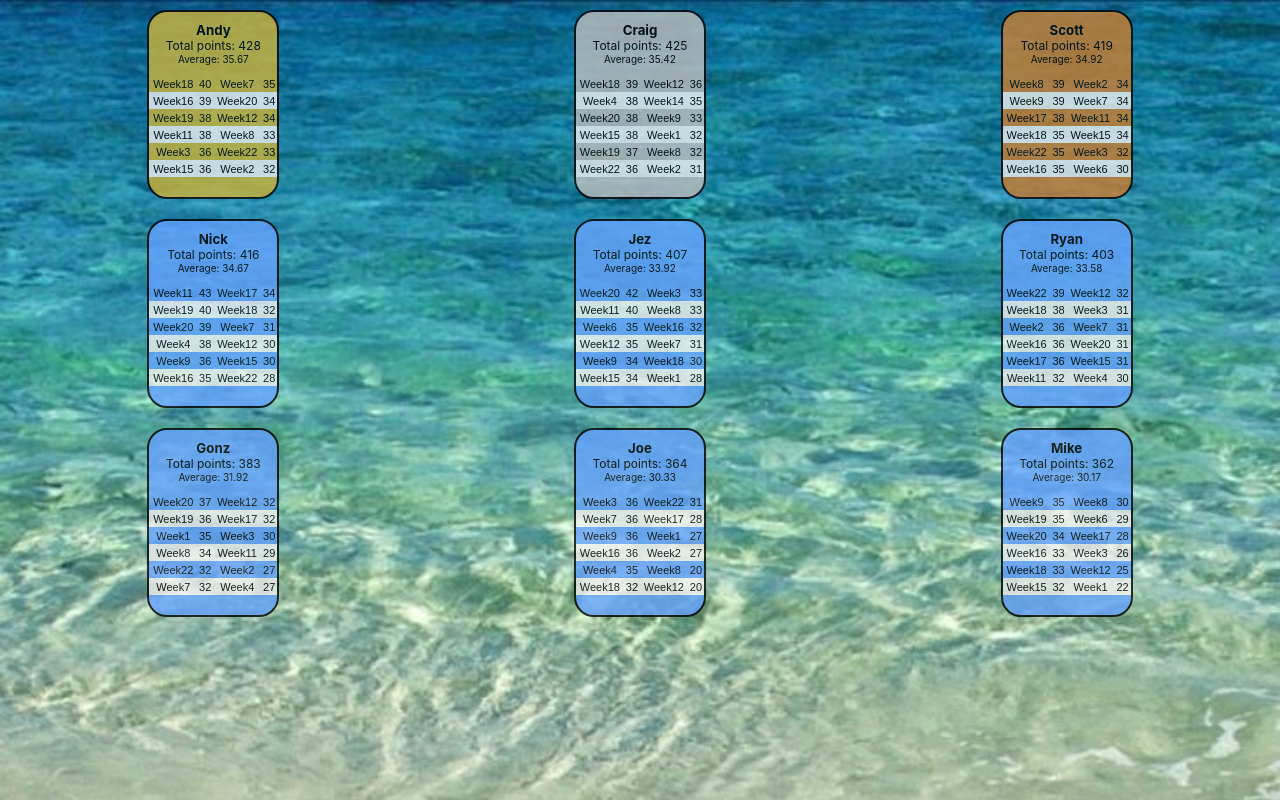
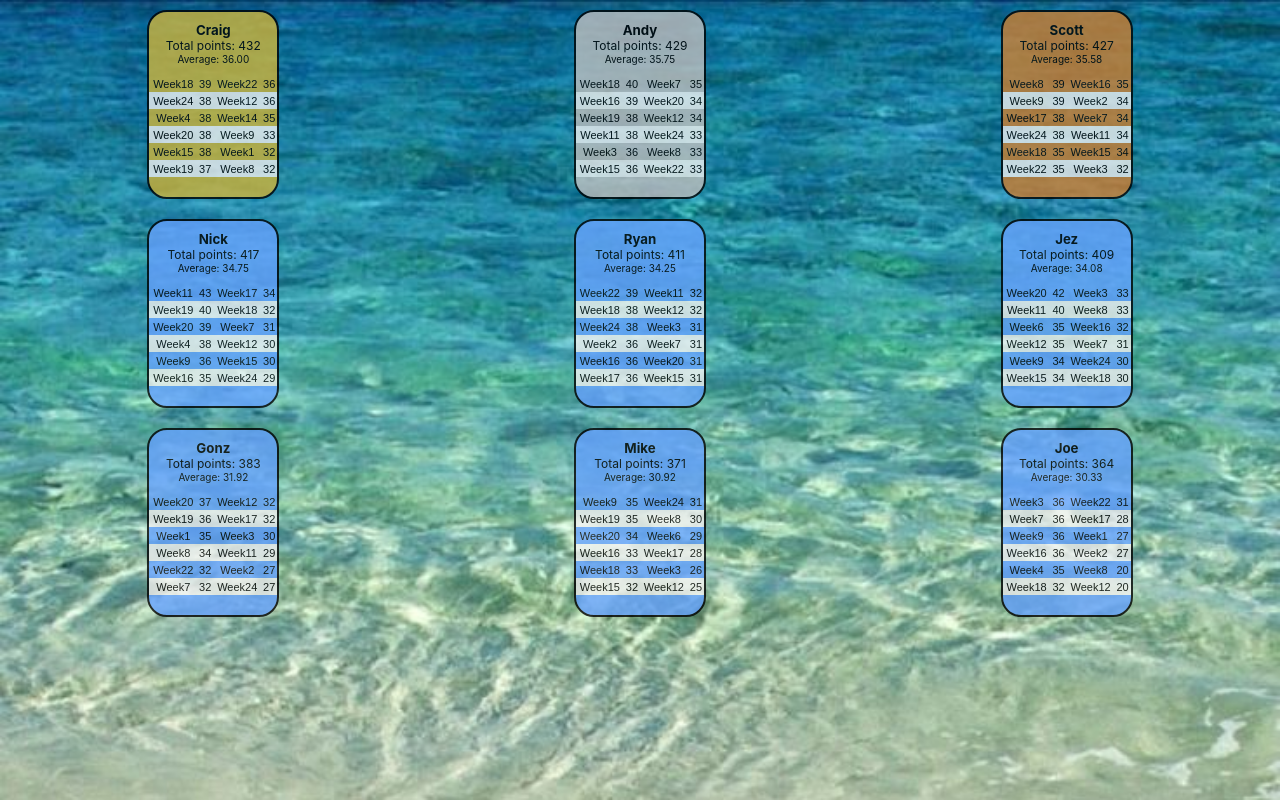
Before and after one commit to Ryan6Payne/winter-league, a React (Create React App) app: page / in a window 1280 px wide. Built offline with nearby package versions, Linux system fonts and the light colour scheme.

Commit message:
week24 scores

```diff
--- a/src/App.js
+++ b/src/App.js
@@ -9,11 +9,29 @@ const App = () => {
         <div>
           <div className="container">
             <div className="row">
+            <div className="col-sm">
+                <GolfPlayerCard golfScores={
+                  [
+                    { week: 'Week1', score: 32 },
+                    { week: 'Week24', score: 38 },
+                    { week: 'Week22', score: 36 },
+                    { week: 'Week4', score: 38 },
+                    { week: 'Week18', score: 39 },
+                    { week: 'Week19', score: 37 },
+                    { week: 'Week8', score: 32 },
+                    { week: 'Week9', score: 33 },
+                    { week: 'Week20', score: 38 },
+                    { week: 'Week12', score: 36 },
+                    { week: 'Week14', score: 35 },
+                    { week: 'Week15', score: 38 }
+                  ]
+                } playerName="Craig" weeksPlayed={12} cardClass={"gold"} />
+              </div>
               <div className="col-sm">
                 <GolfPlayerCard golfScores={
                   [
                     { week: 'Week20', score: 34 },
-                    { week: 'Week2', score: 32 },
+                    { week: 'Week24', score: 33 },
                     { week: 'Week3', score: 36 },
                     { week: 'Week19', score: 38 },
                     { week: 'Week7', score: 35 },
@@ -25,26 +43,9 @@ const App = () => {
                     { week: 'Week16', score: 39 },
                     { week: 'Week18', score: 40 }
                   ]
-                } playerName="Andy" weeksPlayed={12} cardClass={"gold"}/>
+                } playerName="Andy" weeksPlayed={12} cardClass={"silver"}/>
               </div>
-              <div className="col-sm">
-                <GolfPlayerCard golfScores={
-                  [
-                    { week: 'Week1', score: 32 },
-                    { week: 'Week2', score: 31 },
-                    { week: 'Week22', score: 36 },
-                    { week: 'Week4', score: 38 },
-                    { week: 'Week18', score: 39 },
-                    { week: 'Week19', score: 37 },
-                    { week: 'Week8', score: 32 },
-                    { week: 'Week9', score: 33 },
-                    { week: 'Week20', score: 38 },
-                    { week: 'Week12', score: 36 },
-                    { week: 'Week14', score: 35 },
-                    { week: 'Week15', score: 38 }
-                  ]
-                } playerName="Craig" weeksPlayed={12} cardClass={"silver"} />
-              </div>
+
               <div className="col-sm">
               <GolfPlayerCard golfScores={
                 [
@@ -52,7 +53,7 @@ const App = () => {
                   { week: 'Week2', score: 34 },
                   { week: 'Week3', score: 32 },
                   { week: 'Week18', score: 35 },
-                  { week: 'Week6', score: 30 },
+                  { week: 'Week24', score: 38 },
                   { week: 'Week7', score: 34 },
                   { week: 'Week8', score: 39 },
                   { week: 'Week9', score: 39 },
@@ -69,7 +70,7 @@ const App = () => {
             <div className="col-sm">
               <GolfPlayerCard golfScores={
                   [
-                    { week: 'Week22', score: 28 },
+                    { week: 'Week24', score: 29 },
                     { week: 'Week18', score: 32 },
                     { week: 'Week19', score: 40 },
                     { week: 'Week4', score: 38 },
@@ -85,11 +86,28 @@ const App = () => {
                 } playerName="Nick" weeksPlayed={12} />
               </div>
 
-
+              <div className="col-sm">
+                <GolfPlayerCard golfScores={
+                    [
+                      { week: 'Week18', score: 38 },
+                      { week: 'Week2', score: 36 },
+                      { week: 'Week3', score: 31 },
+                      { week: 'Week24', score: 38 },
+                      { week: 'Week22', score: 39 },
+                      { week: 'Week7', score: 31 },
+                      { week: 'Week20', score: 31 },
+                      { week: 'Week11', score: 32 },
+                      { week: 'Week12', score: 32 },
+                      { week: 'Week15', score: 31 },
+                      { week: 'Week16', score: 36 },
+                      { week: 'Week17', score: 36 }
+                    ]
+                  } playerName="Ryan" weeksPlayed={12} />
+              </div>
             <div className="col-sm">
               <GolfPlayerCard golfScores={
                   [
-                    { week: 'Week1', score: 28 },
+                    { week: 'Week24', score: 30 },
                     { week: 'Week3', score: 33 },
                     { week: 'Week6', score: 35 },
                     { week: 'Week7', score: 31 },
@@ -104,24 +122,7 @@ const App = () => {
                   ]
                 } playerName="Jez" weeksPlayed={12} />
               </div>
-              <div className="col-sm">
-                <GolfPlayerCard golfScores={
-                    [
-                      { week: 'Week18', score: 38 },
-                      { week: 'Week2', score: 36 },
-                      { week: 'Week3', score: 31 },
-                      { week: 'Week4', score: 30 },
-                      { week: 'Week22', score: 39 },
-                      { week: 'Week7', score: 31 },
-                      { week: 'Week20', score: 31 },
-                      { week: 'Week11', score: 32 },
-                      { week: 'Week12', score: 32 },
-                      { week: 'Week15', score: 31 },
-                      { week: 'Week16', score: 36 },
-                      { week: 'Week17', score: 36 }
-                    ]
-                  } playerName="Ryan" weeksPlayed={12} />
-              </div>
+
             </div>
             <div className="row">
             <div className="col-sm">
@@ -130,7 +131,7 @@ const App = () => {
                     { week: 'Week1', score: 35 },
                     { week: 'Week2', score: 27 },
                     { week: 'Week3', score: 30 },
-                    { week: 'Week4', score: 27 },
+                    { week: 'Week24', score: 27 },
                     { week: 'Week22', score: 32 },
                     { week: 'Week7', score: 32 },
                     { week: 'Week8', score: 34 },
@@ -141,6 +142,24 @@ const App = () => {
                     { week: 'Week17', score: 32 }
                   ]
                 } playerName="Gonz" weeksPlayed={12} />
+              </div>
+              <div className="col-sm">
+              <GolfPlayerCard golfScores={
+                  [
+                    { week: 'Week24', score: 31 },
+                    { week: 'Week20', score: 34 },
+                    { week: 'Week3', score: 26 },
+                    { week: 'Week6', score: 29 },
+                    { week: 'Week8', score: 30 },
+                    { week: 'Week9', score: 35 },
+                    { week: 'Week12', score: 25 },
+                    { week: 'Week15', score: 32 },
+                    { week: 'Week16', score: 33 },
+                    { week: 'Week17', score: 28 },
+                    { week: 'Week18', score: 33 },
+                    { week: 'Week19', score: 35 }
+                  ]
+                } playerName="Mike" weeksPlayed={12} />
               </div>
               <div className="col-sm">
                 <GolfPlayerCard golfScores={
@@ -160,24 +179,7 @@ const App = () => {
                   ]
                 } playerName="Joe" weeksPlayed={12}/>
               </div>
-              <div className="col-sm">
-              <GolfPlayerCard golfScores={
-                  [
-                    { week: 'Week1', score: 22 },
-                    { week: 'Week20', score: 34 },
-                    { week: 'Week3', score: 26 },
-                    { week: 'Week6', score: 29 },
-                    { week: 'Week8', score: 30 },
-                    { week: 'Week9', score: 35 },
-                    { week: 'Week12', score: 25 },
-                    { week: 'Week15', score: 32 },
-                    { week: 'Week16', score: 33 },
-                    { week: 'Week17', score: 28 },
-                    { week: 'Week18', score: 33 },
-                    { week: 'Week19', score: 35 }
-                  ]
-                } playerName="Mike" weeksPlayed={12} />
-              </div>
+
             </div>
           </div>
         </div>
```
